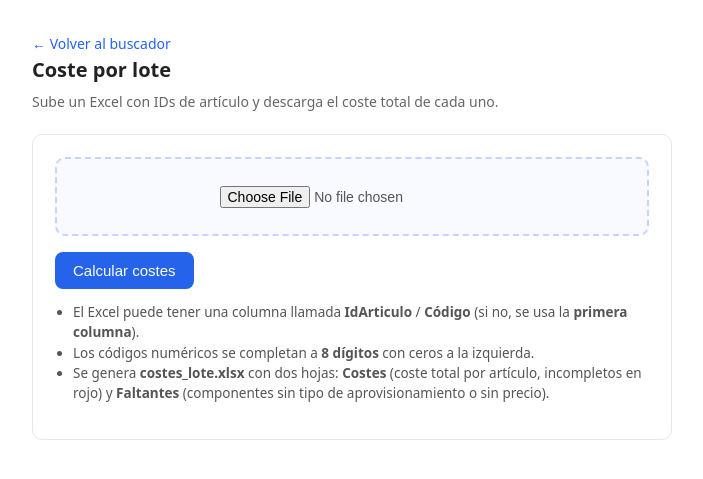
After one commit to GYCai-tech/CosteMP, a Flask app: page /lote in a window 1280 px wide. The commit adds this page. Shown: the top 479 px of the page, without its empty margins (288-991 px from the left). Run offline with Flask 3, Linux system fonts and the light colour scheme.

Commit message:
Flujo por lote: subir Excel de IDs y generar costes totales + faltantes
Nueva pagina /lote que lee un Excel con IDs de articulo, calcula el coste total
de cada uno (fabricacion/conjuntos/compra directa) y genera un Excel con la hoja
Costes (con estado OK/Incompleto) y la hoja Faltantes (componentes sin tipo de
aprovisionamiento o sin precio de compra).

Co-Authored-By: Claude Opus 4.8 <noreply@anthropic.com>

```diff
--- a/app.py
+++ b/app.py
@@ -9,6 +9,7 @@ import io
 import math
 
 import pandas as pd
+from openpyxl.styles import PatternFill
 from flask import Flask, request, jsonify, send_file, render_template
 
 from desglose import buscar_articulos, desglose, nombre_articulo, exportar_excel
@@ -112,5 +113,111 @@ def api_excel():
     )
 
 
+# ---------------------------------------------------------------------------
+# Flujo por LOTE: subir un Excel con IDs -> Excel con el coste total de cada uno
+# ---------------------------------------------------------------------------
+
+def extraer_ids(file):
+    """Extrae los IDs de artículo de un Excel subido. Busca una columna que
+    se llame algo tipo 'articulo'/'codigo'/'id'; si no, usa la primera columna."""
+    df = pd.read_excel(file, dtype=str)
+    objetivo = None
+    for col in df.columns:
+        cl = str(col).strip().lower()
+        if "articulo" in cl or "codigo" in cl or "código" in cl or cl in ("id", "ref", "referencia"):
+            objetivo = col
+            break
+    if objetivo is None:
+        objetivo = df.columns[0]
+
+    ids, vistos = [], set()
+    for v in df[objetivo].dropna().tolist():
+        s = str(v).strip()
+        if s.endswith(".0"):
+            s = s[:-2]                       # números leídos como 1234.0
+        if s.isdigit() and len(s) < 8:
+            s = s.zfill(8)                   # códigos ERP de 8 dígitos con ceros
+        if s and s not in vistos:
+            vistos.add(s)
+            ids.append(s)
+    return ids
+
+
+def resumen_lote(codigo):
+    """Coste total de un artículo + datos faltantes (sin tipo / sin precio)."""
+    df = desglose(codigo)
+    nombre = nombre_articulo(codigo)
+    if df.empty:
+        fila = {"IdArticulo": codigo, "Descripcion": nombre, "CosteTotal": None,
+                "Sin tipo": 0, "Sin precio": 0, "Estado": "No encontrado / sin datos"}
+        return fila, []
+
+    total = round(float(df["Coste"].sum()), 4)
+    padres = set(df["Articulo"])
+    hojas = df[~df["IdArticulo"].isin(padres)]
+    sin_tipo = hojas[hojas["TipoCompra"].isna()].drop_duplicates("IdArticulo")
+    sin_precio = df[df["SinPrecio"] == 1].drop_duplicates("IdArticulo")
+
+    faltantes = []
+    for r in sin_tipo.to_dict(orient="records"):
+        faltantes.append({"Articulo": codigo, "IdComponente": r["IdArticulo"],
+                          "Descripcion": r["Componente"], "Motivo": "Sin tipo de aprovisionamiento"})
+    for r in sin_precio.to_dict(orient="records"):
+        faltantes.append({"Articulo": codigo, "IdComponente": r["IdArticulo"],
+                          "Descripcion": r["Componente"], "Motivo": "Sin precio de compra"})
+
+    n_sin_tipo, n_sin_precio = len(sin_tipo), len(sin_precio)
+    fila = {"IdArticulo": codigo, "Descripcion": nombre, "CosteTotal": total,
+            "Sin tipo": n_sin_tipo, "Sin precio": n_sin_precio,
+            "Estado": "OK" if (n_sin_tipo + n_sin_precio) == 0 else "Incompleto"}
+    return fila, faltantes
+
+
+@app.route("/lote", methods=["GET", "POST"])
+def lote():
+    if request.method == "GET":
+        return render_template("lote.html")
+
+    file = request.files.get("archivo")
+    if not file or not file.filename:
+        return "Sube un archivo Excel (.xlsx)", 400
+    try:
+        ids = extraer_ids(file)
+    except Exception as ex:
+        return f"No se pudo leer el Excel: {ex}", 400
+    if not ids:
+        return "No se encontraron IDs de artículo en el Excel", 400
+
+    costes, faltantes = [], []
+    for cod in ids[:2000]:                   # tope de seguridad
+        fila, falt = resumen_lote(cod)
+        costes.append(fila)
+        faltantes.extend(falt)
+
+    df_costes = pd.DataFrame(costes)
+    df_falt = pd.DataFrame(faltantes) if faltantes else \
+        pd.DataFrame([{"Articulo": "", "IdComponente": "", "Descripcion": "", "Motivo": "(sin faltantes)"}])
+
+    buf = io.BytesIO()
+    rojo = PatternFill("solid", fgColor="FFC7CE")
+    with pd.ExcelWriter(buf, engine="openpyxl") as xls:
+        df_costes.to_excel(xls, sheet_name="Costes", index=False)
+        df_falt.to_excel(xls, sheet_name="Faltantes", index=False)
+        # resaltar en rojo los artículos incompletos / no encontrados
+        ws = xls.sheets["Costes"]
+        ncols = len(df_costes.columns)
+        for pos, estado in enumerate(df_costes["Estado"].tolist()):
+            if estado != "OK":
+                for c in range(1, ncols + 1):
+                    ws.cell(row=pos + 2, column=c).fill = rojo
+    buf.seek(0)
+    return send_file(
+        buf,
+        mimetype="application/vnd.openxmlformats-officedocument.spreadsheetml.sheet",
+        as_attachment=True,
+        download_name="costes_lote.xlsx",
+    )
+
+
 if __name__ == "__main__":
     app.run(debug=True, port=5000)
--- a/templates/index.html
+++ b/templates/index.html
@@ -59,7 +59,9 @@
 </style>
 </head>
 <body>
-  <h1>Coste-MP · Despiece de artículos</h1>
+  <h1>Coste-MP · Despiece de artículos
+    <a href="/lote" style="float:right;font-size:13px;font-weight:400;color:#2563eb;text-decoration:none">Coste por lote →</a>
+  </h1>
 
   <input id="q" type="text" placeholder="Busca por código o descripción…" autocomplete="off">
   <div id="results"></div>
--- /dev/null
+++ b/templates/lote.html
@@ -0,0 +1,63 @@
+<!doctype html>
+<html lang="es">
+<head>
+<meta charset="utf-8">
+<meta name="viewport" content="width=device-width, initial-scale=1">
+<title>Coste-MP · Coste por lote</title>
+<style>
+  body { margin: 0 auto; max-width: 640px; padding: 32px 20px;
+         font: 15px/1.5 system-ui, sans-serif; color: #222; }
+  h1 { font-size: 20px; margin: 0 0 6px; }
+  .sub { color: #666; font-size: 14px; margin: 0 0 22px; }
+  a.back { color: #2563eb; text-decoration: none; font-size: 14px; }
+  .box { border: 1px solid #e5e7eb; border-radius: 10px; padding: 22px; }
+  .drop { border: 2px dashed #c7d2fe; border-radius: 10px; padding: 26px; text-align: center;
+          background: #f8faff; color: #555; }
+  input[type=file] { font-size: 14px; }
+  button { margin-top: 16px; padding: 10px 18px; border: 0; border-radius: 8px;
+           background: #2563eb; color: #fff; font-size: 15px; cursor: pointer; }
+  button:disabled { background: #9db6f0; cursor: default; }
+  ul { color: #555; font-size: 13.5px; padding-left: 18px; }
+  .hint { color: #888; font-size: 13px; margin-top: 10px; }
+  #status { margin-top: 14px; font-size: 14px; color: #2563eb; display: none; }
+</style>
+</head>
+<body>
+  <a class="back" href="/">← Volver al buscador</a>
+  <h1>Coste por lote</h1>
+  <p class="sub">Sube un Excel con IDs de artículo y descarga el coste total de cada uno.</p>
+
+  <div class="box">
+    <form id="form" method="post" enctype="multipart/form-data">
+      <div class="drop">
+        <input id="archivo" type="file" name="archivo" accept=".xlsx" required>
+      </div>
+      <button id="btn" type="submit">Calcular costes</button>
+      <div id="status">Calculando… (puede tardar según el nº de artículos)</div>
+    </form>
+
+    <div class="hint">
+      <ul>
+        <li>El Excel puede tener una columna llamada <b>IdArticulo</b> / <b>Código</b>
+            (si no, se usa la <b>primera columna</b>).</li>
+        <li>Los códigos numéricos se completan a <b>8 dígitos</b> con ceros a la izquierda.</li>
+        <li>Se genera <b>costes_lote.xlsx</b> con dos hojas:
+          <b>Costes</b> (coste total por artículo, incompletos en rojo) y
+          <b>Faltantes</b> (componentes sin tipo de aprovisionamiento o sin precio).</li>
+      </ul>
+    </div>
+  </div>
+
+<script>
+  // deja que el navegador descargue el fichero; solo mostramos "calculando"
+  const form = document.getElementById('form');
+  form.addEventListener('submit', () => {
+    document.getElementById('btn').disabled = true;
+    document.getElementById('status').style.display = 'block';
+    // reactiva el botón por si el usuario vuelve
+    setTimeout(() => { document.getElementById('btn').disabled = false;
+      document.getElementById('status').style.display = 'none'; }, 4000);
+  });
+</script>
+</body>
+</html>
```
